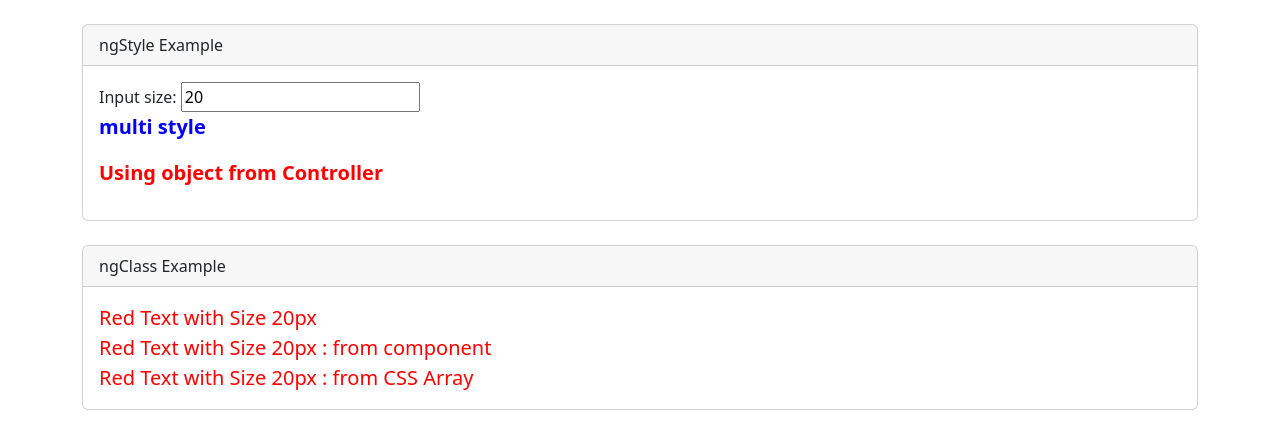
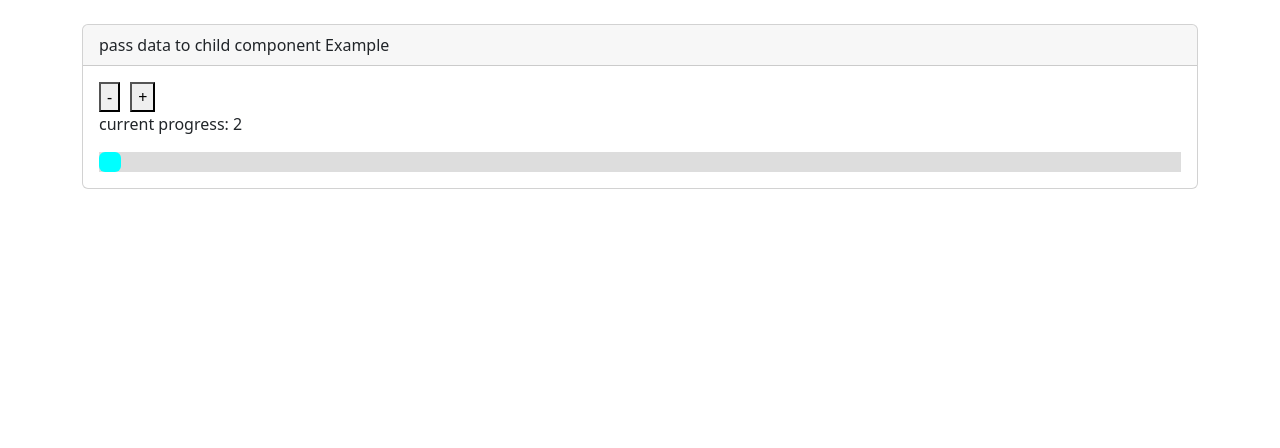
Before and after one commit to nguyetanhmyangel/angular-tutorial, an Angular app: page / in a window 1280 px wide. Shown: the top 448 px of the page. Built offline with nearby package versions, Linux system fonts and the light colour scheme.

Commit message:
pass-data-child-component

```diff
--- a/src/app/app.component.html
+++ b/src/app/app.component.html
@@ -2,23 +2,13 @@
   <br/>
   <div class='card'>
     <div class='card-header'>
-      ngStyle Example
+      pass data to child component Example
     </div>
     <div class="card-body">
-      Input size: <input type="text" [(ngModel)] = "size" />
-      <p [ngStyle]="{'color': 'blue', 'font-size': size + 'px', 'font-weight': 'bold'}">multi style</p>
-      <p [ngStyle]="styleClass">Using object from Controller</p>
-    </div>
-  </div>
-  <br />
-  <div class='card'>
-    <div class='card-header'>
-      ngClass Example
-    </div>
-    <div class="card-body">
-      <div [ngClass]="{'red':true,'size20':true}">Red Text with Size 20px</div>
-      <div [ngClass]="cssStringVar">Red Text with Size 20px : from component</div>
-      <div [ngClass]="cssArray">Red Text with Size 20px  : from CSS Array</div>
+      <button (click)="decrement()" >-</button>
+      <button (click)="increment()" style="margin-left: 10px;">+</button>
+      <app-child [progress] = defaultProgress></app-child>
+
     </div>
   </div>
 </div>
--- a/src/app/app.component.ts
+++ b/src/app/app.component.ts
@@ -8,19 +8,14 @@ import { Component, Input } from '@angular/core';
 })
 export class AppComponent {
   title: string = "tutorial";
-  size: string = '20';
-  styleClass: StyleClass = new StyleClass();
-  cssStringVar: string= 'red size20';
-  cssArray:string[]=['red','size20'];
+  defaultProgress:number = 2;
+
+  increment(): number {
+    return this.defaultProgress++;
+  }
+
+  decrement(): number {
+    return this.defaultProgress--;
+  }
+
 }
-
-class StyleClass {
-  'color': string= 'red';
-  'font-size.px': number= 20
-  'font-weight': string= 'bold';
-}
-
-class CssClass {
-  red: boolean= true;
-  size20: boolean= true;
-}
--- a/src/app/app.module.ts
+++ b/src/app/app.module.ts
@@ -4,10 +4,12 @@ import { BrowserModule } from '@angular/platform-browser';
 import { AppRoutingModule } from './app-routing.module';
 import { AppComponent } from './app.component';
 import { FormsModule } from '@angular/forms';
+import { ChildComponent } from './child/child.component';
 
 @NgModule({
   declarations: [
-    AppComponent
+    AppComponent,
+    ChildComponent
   ],
   imports: [
     BrowserModule,
--- /dev/null
+++ b/src/app/child/child.component.css
@@ -0,0 +1,10 @@
+.progress-bar-container,
+      .progress {
+        height: 20px;
+        background-color: aqua;;
+      }
+
+      .progress-bar-container {
+        width: 100%;
+        background-color: #ddd;
+      }
--- /dev/null
+++ b/src/app/child/child.component.html
@@ -0,0 +1,11 @@
+
+<p>current progress: {{progress}}</p>
+<div
+      class="progress-bar-container">
+      <div
+        class="progress"
+        [style]="{
+          width: progress + '%'
+        }"
+      ></div>
+    </div>
--- /dev/null
+++ b/src/app/child/child.component.ts
@@ -0,0 +1,42 @@
+import { Component, OnInit ,Input} from '@angular/core';
+
+@Component({
+  selector: 'app-child',
+  templateUrl: './child.component.html',
+  styleUrls: ['./child.component.css']
+})
+export class ChildComponent implements OnInit {
+  private $progress!: number;
+
+  @Input()
+  get progress(): number {
+    return this.$progress;
+  }
+  set progress(value: number) {
+      if (value < 0) {
+        this.$progress = 0;
+      } else {
+        this.$progress = value;
+      }
+  }
+
+  constructor() {}
+
+  // ngOnChanges(changes: SimpleChanges) {
+  //   if ('progress' in changes) {
+  //     if (typeof changes['progress'].currentValue !== 'number') {
+  //       const progress = Number(changes['progress'].currentValue);
+  //       if (Number.isNaN(progress)) {
+  //         this.progress = 0;
+  //       } else {
+  //         this.progress = progress;
+  //       }
+  //     }
+  //   }
+  // }
+
+
+  ngOnInit(): void {
+  }
+
+}
```
Also changed, not shown: 1 other file (tests, documents, lock files or other folders).
